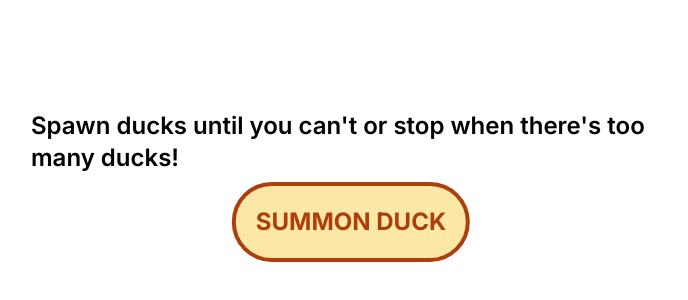
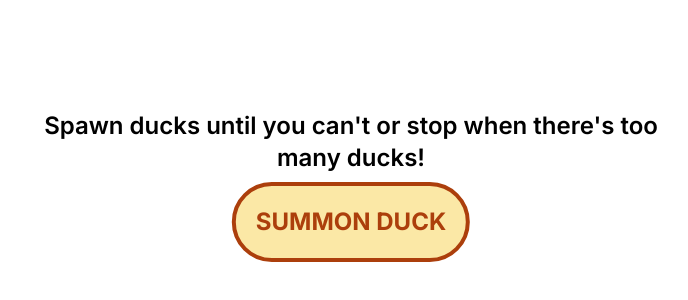
Before and after one commit to Ambear-W/so-many-ducks, a Next.js app: page / in a window 1280 px wide. Shown: the part 178-478 px from the top of the page, without its empty margins (289-977 px from the left). Built offline with nearby package versions, Linux system fonts and the light colour scheme.

Commit message:
updated text alignment

```diff
--- a/src/app/page.tsx
+++ b/src/app/page.tsx
@@ -4,7 +4,7 @@ import SummonDuckWrapper from './components/SummonDuckWrapper';
 export default function Home() {
   return (
     <main>
-      <div className='fixed top-[40%] left-[50%] -translate-y-1/2 -translate-x-1/2 text-2xl font-semibold'>
+      <div className='fixed top-[40%] left-[50%] -translate-y-1/2 -translate-x-1/2 text-2xl font-semibold text-center'>
         <p>Spawn ducks until you can't or stop when there's too many ducks!</p>
       </div>
       <SummonDuckWrapper />
```
